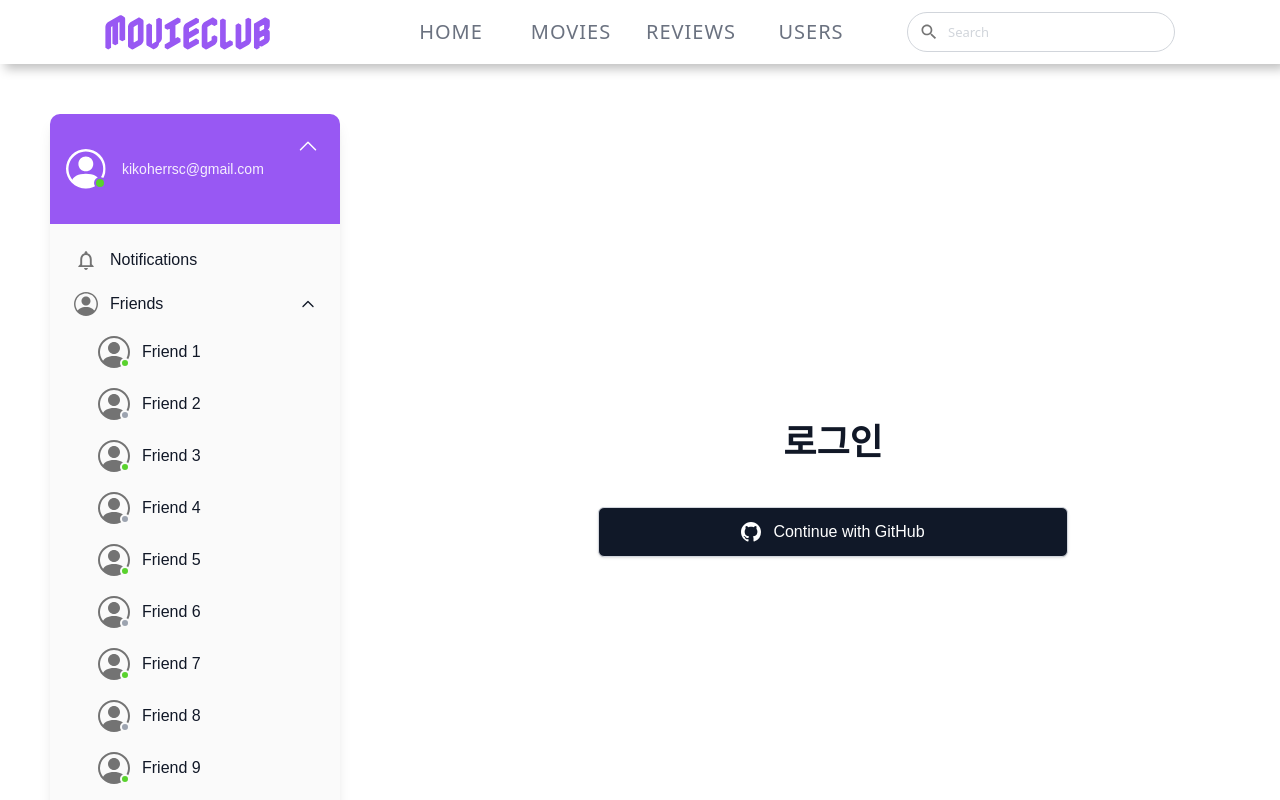
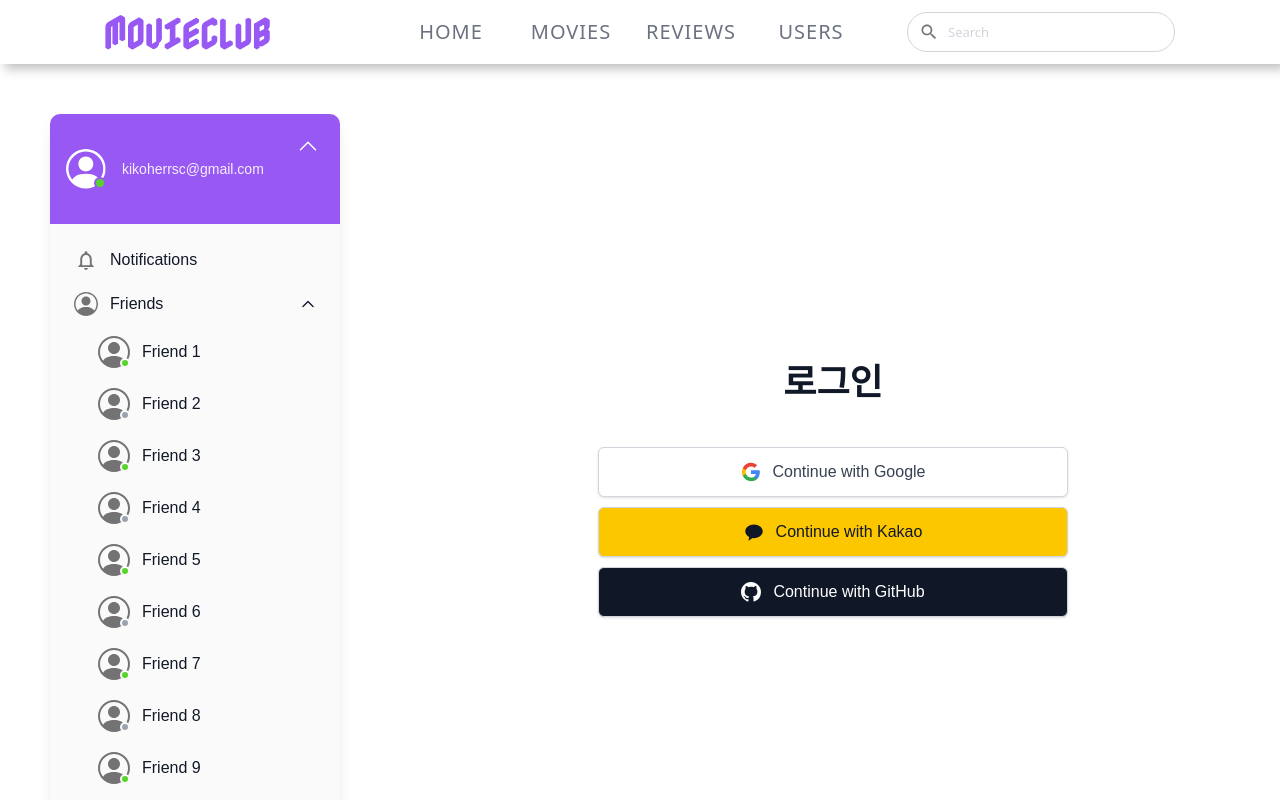
Before and after one commit to peachPetal/FE7_project_movieclub, a React (Vite) app: page /login in a window 1280 px wide. Shown: the top 800 px of the page. Built offline with nearby package versions, Linux system fonts and the light colour scheme; no server answers; a web font is replaced by a local one.

Commit message:
✨ 구글, 카카오 소셜 로그인 구현

```diff
--- a/src/pages/LoginPage.tsx
+++ b/src/pages/LoginPage.tsx
@@ -5,7 +5,21 @@ import { useEffect } from "react";
 
 export default function LoginPage() {
   const user = useAuthStore((state) => state.user);
-  const handleGoogleLogin = () => {};
+
+  const handleGoogleLogin = async () => {
+    try {
+      const { error } = await supabase.auth.signInWithOAuth({
+        provider: "google",
+        options: {
+          redirectTo: `${import.meta.env.VITE_URL}/login`,
+        },
+      });
+      if (error) throw error;
+    } catch (e) {
+      console.log(e);
+    }
+  };
+
   const handleGithubLogin = async () => {
     try {
       const { error } = await supabase.auth.signInWithOAuth({
@@ -19,7 +33,19 @@ export default function LoginPage() {
       console.log(e);
     }
   };
-  const handleKaKaoLogin = () => {};
+  const handleKaKaoLogin = async () => {
+    try {
+      const { error } = await supabase.auth.signInWithOAuth({
+        provider: "kakao",
+        options: {
+          redirectTo: `${import.meta.env.VITE_URL}/login`,
+        },
+      });
+      if (error) throw error;
+    } catch (e) {
+      console.log(e);
+    }
+  };
 
   useEffect(() => {
     console.log(user);
@@ -32,8 +58,8 @@ export default function LoginPage() {
           <h1 className="text-4xl font-bold mb-11 text-center text-[var(--color-text-main)]">
             로그인
           </h1>
-          {/* <SocialBtn socialType="google" onClick={} />
-          <SocialBtn socialType="kakao" onClick={} /> */}
+          <SocialBtn socialType="google" onClick={handleGoogleLogin} />
+          <SocialBtn socialType="kakao" onClick={handleKaKaoLogin} />
           <SocialBtn socialType="github" onClick={handleGithubLogin} />
         </div>
       </div>
```
